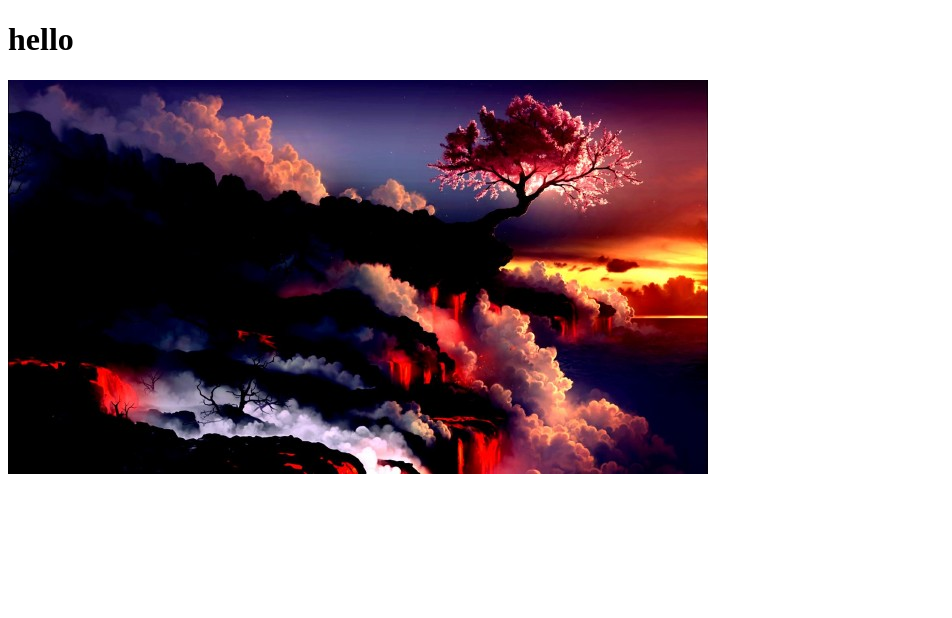
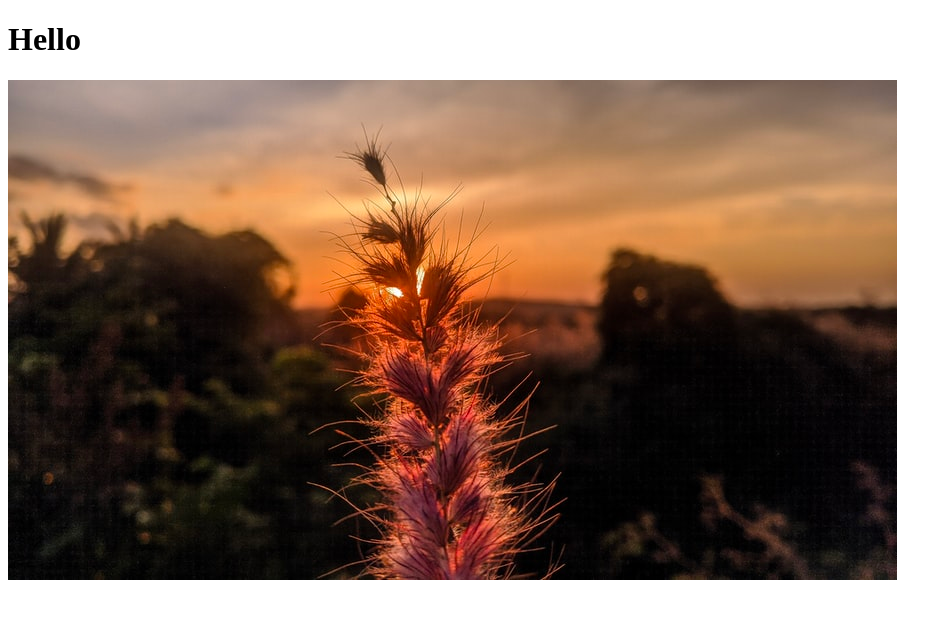
Before and after one commit to Zunied-Ahmed-Ornob/my-second-repo, a plain HTML site: page index.html in a window 1280 px wide. Shown: the whole page, without its empty margins (0-952 px from the left). Drawn offline with Linux system fonts and the light colour scheme.

Commit message:
added nature

```diff
--- a/index.html
+++ b/index.html
@@ -7,7 +7,7 @@
     <title>Second repo</title>
 </head>
 <body>
-    <h1>hello</h1>
-    <img src="vibrant-high-definition-wallpaper-35775_1463403587.jpg" alt="">
+    <h1>Hello</h1>
+    <img src="nature.jfif" alt="">
 </body>
 </html>
```
Also changed, not shown: nature.jfif (added), vibrant-high-definition-wallpaper-35775_1463403587.jpg (deleted).
